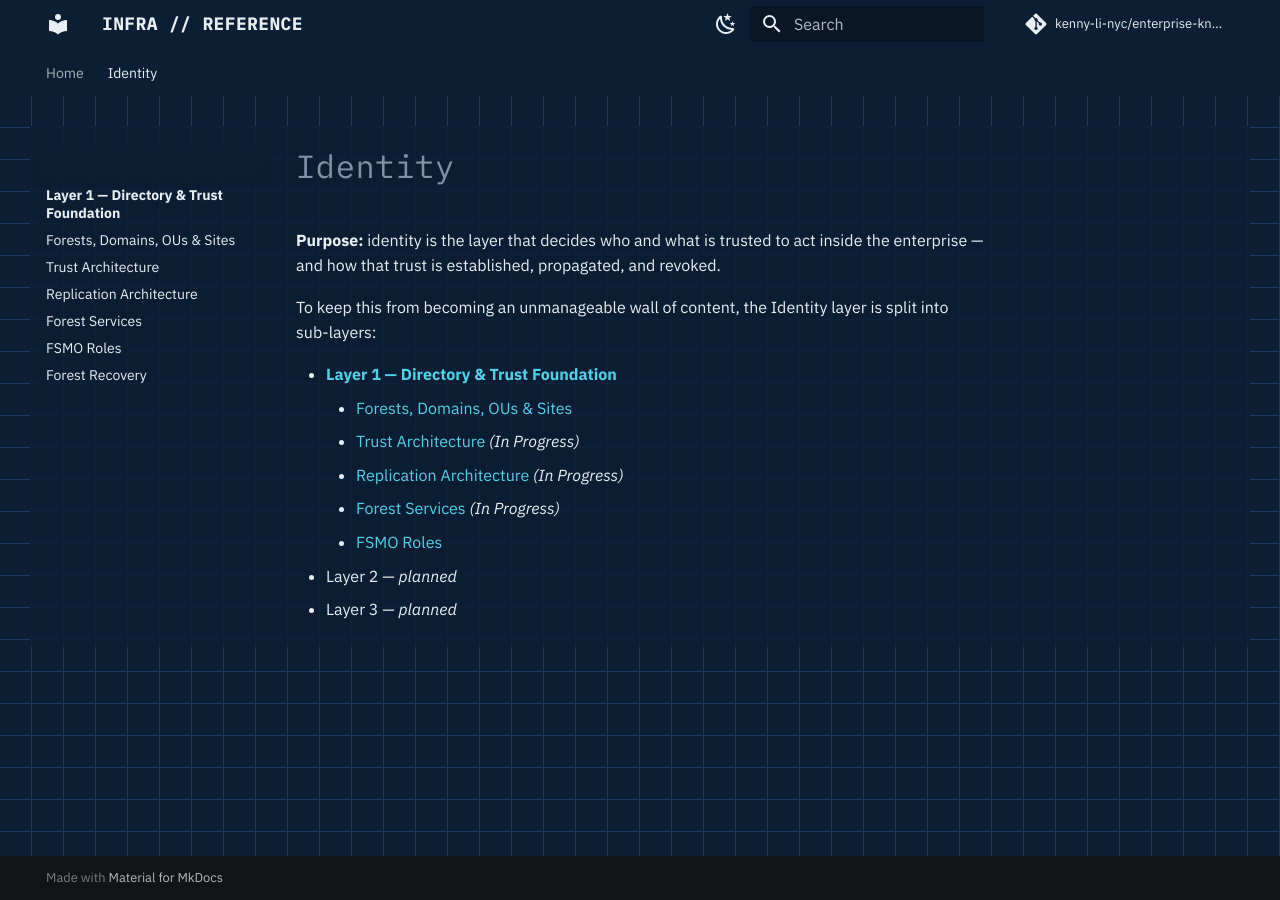
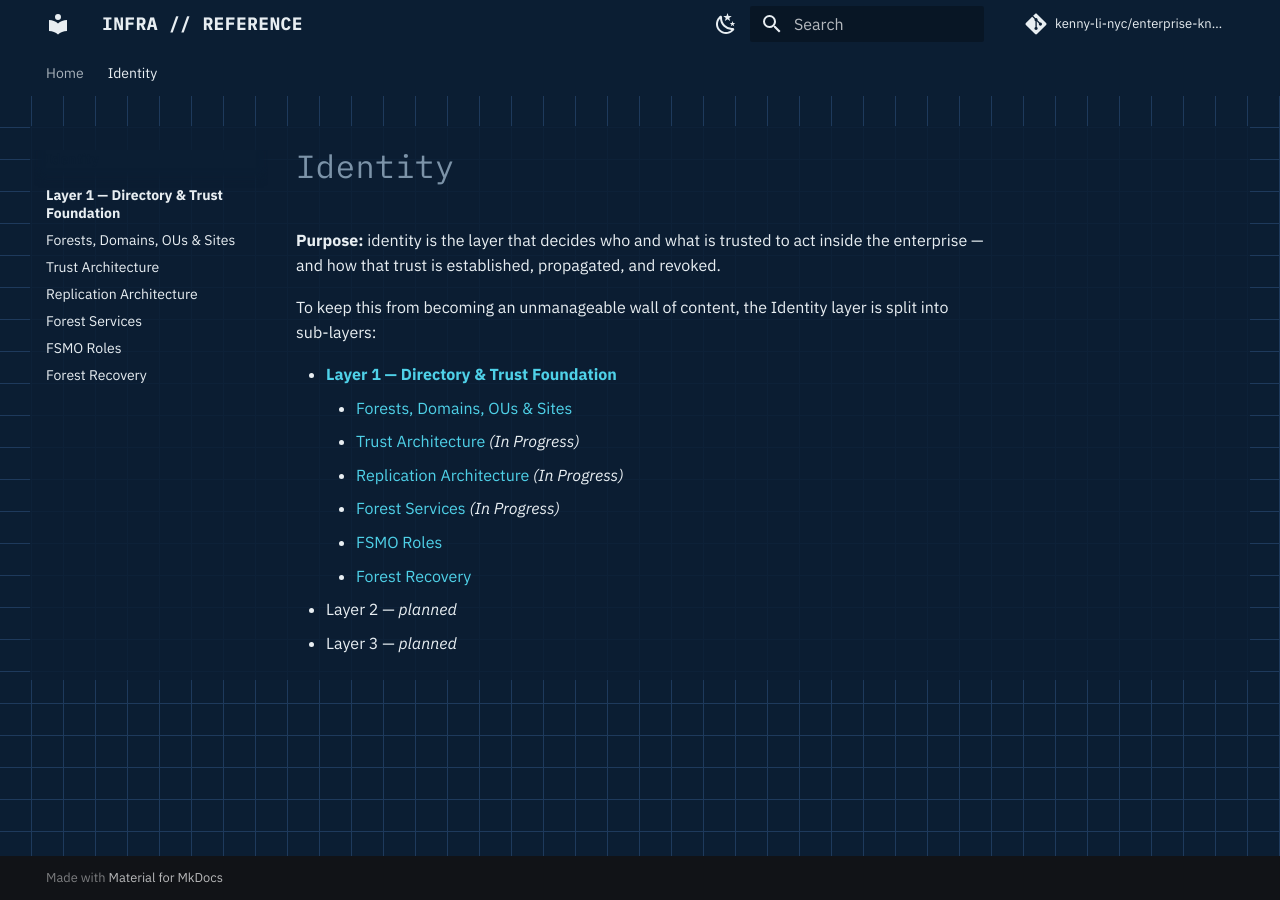
Before and after one commit to kenny-li-nyc/enterprise-knowledge-base, an MkDocs documentation site: the page built from docs/identity/index.md, in a window 1280 px wide. Built offline with MkDocs 1.6.1 and Material for MkDocs 9.7.7, drawn with Linux system fonts in a browser that asks for light colours; comment, search, counter and statistics services are not loaded.

Commit message:
docs: add forest recovery page to identity index
Co-authored-by: aider (gemini/gemini-3.1-flash-lite) <aider@aider.chat>

```diff
--- a/docs/identity/index.md
+++ b/docs/identity/index.md
@@ -12,5 +12,6 @@ into sub-layers:
     - [Replication Architecture](layer1-directory-trust/replication-architecture.md) *(In Progress)*
     - [Forest Services](layer1-directory-trust/forest-services.md) *(In Progress)*
     - [FSMO Roles](layer1-directory-trust/fsmo-roles.md)
+    - [Forest Recovery](layer1-directory-trust/forest-recovery.md)
 - Layer 2 — *planned*
 - Layer 3 — *planned*
```
